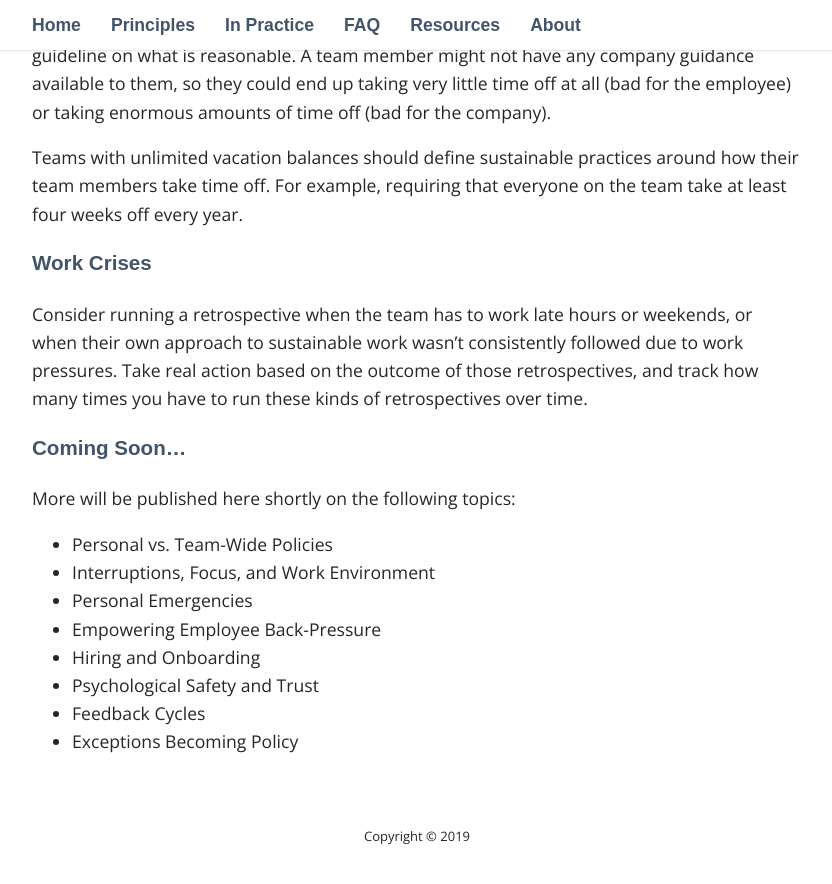
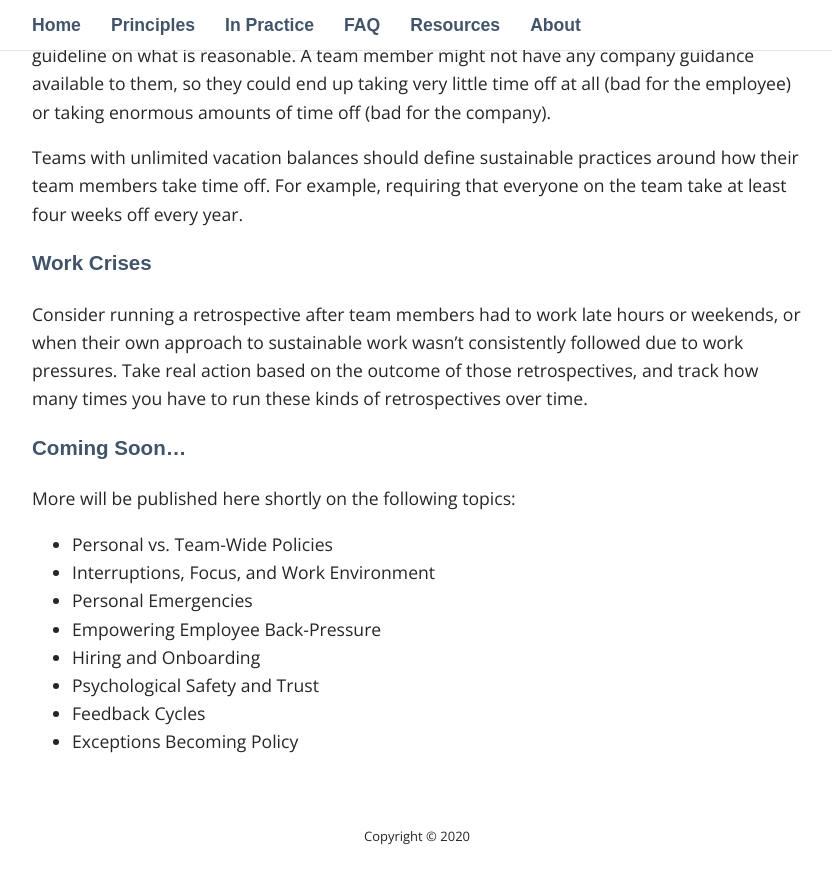
Before and after one commit to brikelly/sustainabledev, a Jekyll site: the page built from _pages/02_in_practice.md, in a window 1280 px wide and 900 px high, scrolled down 1807 px. Shown: the top 884 px of the window, without its empty margins (223-1055 px from the left). Built offline with Jekyll 4.4.1, drawn with Linux system fonts in a browser that asks for light colours; some web fonts are replaced.

Commit message:
Added links, changed footer year

```diff
--- a/_includes/footer.html
+++ b/_includes/footer.html
@@ -1,3 +1,3 @@
 <footer>
-	<p>Copyright © 2019</p>
+	<p>Copyright © 2020</p>
 </footer>
--- a/_pages/02_in_practice.md
+++ b/_pages/02_in_practice.md
@@ -76,7 +76,7 @@
 
 ### Work Crises
 
-Consider running a retrospective when the team has to work late hours or
+Consider running a retrospective after team members had to work late hours or
 weekends, or when their own approach to sustainable work wasn't consistently
 followed due to work pressures. Take real action based on the outcome of those
 retrospectives, and track how many times you have to run these kinds of
```
Also changed, not shown: _pages/04_resources.md (+9 -3 lines).
